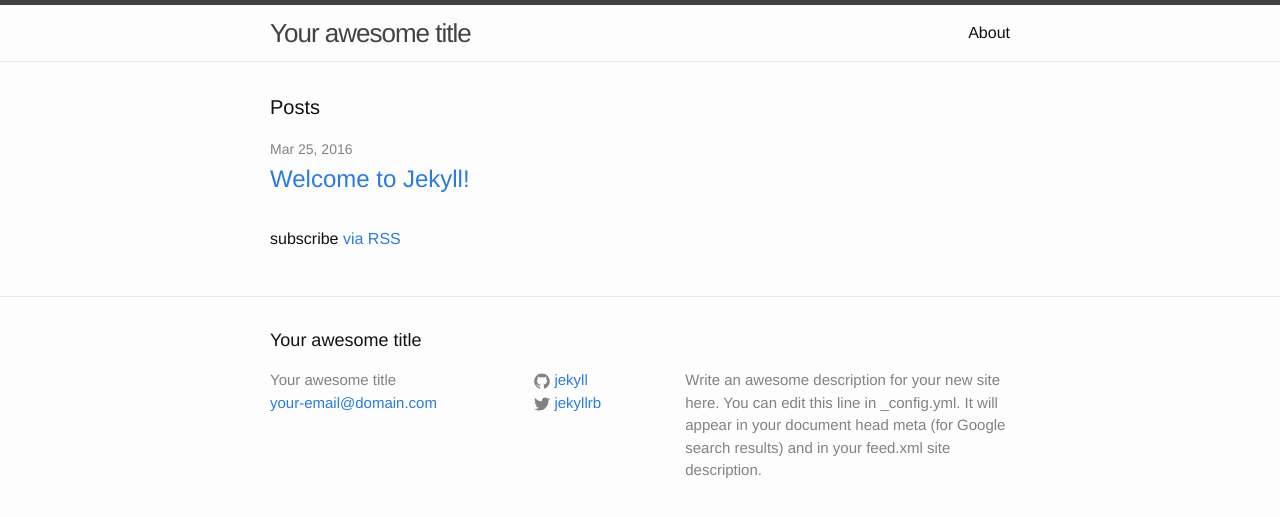
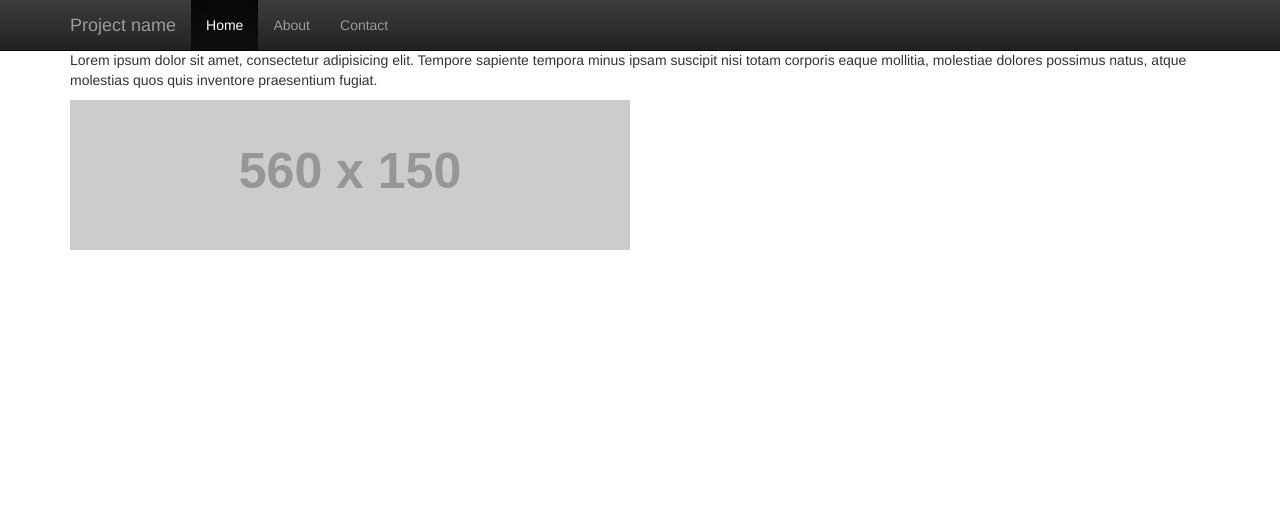
Before and after one commit to david-brener/solid-journey, a Jekyll site: the page built from index.html, in a window 1280 px wide. Shown: the top 517 px of the page. Built offline with Jekyll 4.4.1, drawn with Linux system fonts in a browser that asks for light colours; nearby versions of some CDN libraries.

Commit message:
made some slight changes

```diff
--- a/_config.yml
+++ b/_config.yml
@@ -13,7 +13,7 @@
   line in _config.yml. It will appear in your document head meta (for
   Google search results) and in your feed.xml site description.
 baseurl: "" # the subpath of your site, e.g. /blog
-url: "http://yourdomain.com" # the base hostname & protocol for your site
+url: "http://david-brener.github.io/solid-journey" # the base hostname & protocol for your site
 twitter_username: jekyllrb
 github_username:  jekyll
 
--- a/_layouts/default.html
+++ b/_layouts/default.html
@@ -1,20 +1,48 @@
 <!DOCTYPE html>
-<html>
+<html lang="">
+<head>
+    <meta charset="UTF-8">
+    <meta name="viewport" content="width=device-width, initial-scale=1.0">
+    <meta name="description" content="">
+    <meta name="author" content="">
+    <title>Starter Template for Bootstrap 3.3.6</title>
+    <link rel="shortcut icon" href="">
+    <link rel="stylesheet" href="https://maxcdn.bootstrapcdn.com/bootstrap/3.3.6/css/bootstrap.min.css">
+    <link rel="stylesheet" href="https://maxcdn.bootstrapcdn.com/bootstrap/3.3.6/css/bootstrap-theme.min.css">
+    <style>body{padding-top:50px;}.starter-template{padding:40px 15px;text-align:center;}</style>
 
-  {% include head.html %}
+    <!--[if IE]>
+        <script src="https://cdnjs.cloudflare.com/ajax/libs/html5shiv/3.7.3/html5shiv.min.js"></script>
+        <script src="https://cdnjs.cloudflare.com/ajax/libs/respond.js/1.4.2/respond.min.js"></script>
+    <![endif]-->
+</head>
 
-  <body>
+<body>
+    <nav class="navbar navbar-inverse navbar-fixed-top" role="navigation">
+        <div class="container">
+            <div class="navbar-header">
+                <button type="button" class="navbar-toggle" data-toggle="collapse" data-target=".navbar-collapse">
+                    <span class="sr-only">Toggle navigation</span>
+                    <span class="icon-bar"></span>
+                    <span class="icon-bar"></span>
+                    <span class="icon-bar"></span>
+                </button>
+                <a class="navbar-brand" href="#">Project name</a>
+            </div>
 
-    {% include header.html %}
+            <div class="collapse navbar-collapse">
+                <ul class="nav navbar-nav">
+                    <li class="active"><a href="#">Home</a></li>
+                    <li><a href="#about">About</a></li>
+                    <li><a href="#contact">Contact</a></li>
+                </ul>
+            </div><!--.nav-collapse -->
+        </div>
+    </nav>
 
-    <div class="page-content">
-      <div class="wrapper">
-        {{ content }}
-      </div>
-    </div>
+   {{content}}
 
-    {% include footer.html %}
-
-  </body>
-
+    <script src="https://ajax.googleapis.com/ajax/libs/jquery/1.11.3/jquery.min.js"></script>
+    <script src="https://maxcdn.bootstrapcdn.com/bootstrap/3.3.6/js/bootstrap.min.js"></script>
+</body>
 </html>
--- a/index.html
+++ b/index.html
@@ -2,22 +2,11 @@
 layout: default
 ---
 
-<div class="home">
-
-  <h1 class="page-heading">Posts</h1>
-
-  <ul class="post-list">
-    {% for post in site.posts %}
-      <li>
-        <span class="post-meta">{{ post.date | date: "%b %-d, %Y" }}</span>
-
-        <h2>
-          <a class="post-link" href="{{ post.url | prepend: site.baseurl }}">{{ post.title }}</a>
-        </h2>
-      </li>
-    {% endfor %}
-  </ul>
-
-  <p class="rss-subscribe">subscribe <a href="{{ "/feed.xml" | prepend: site.baseurl }}">via RSS</a></p>
-
+<div class="container">
+    <div class="row">
+        <div class="col-lg-12">
+            <p>Lorem ipsum dolor sit amet, consectetur adipisicing elit. Tempore sapiente tempora minus ipsam suscipit nisi totam corporis eaque mollitia, molestiae dolores possimus natus, atque molestias quos quis inventore praesentium fugiat.</p>
+            <img class="img-responsive" src="http://placehold.it/560x150" alt="">
+        </div>
+    </div>
 </div>
```
